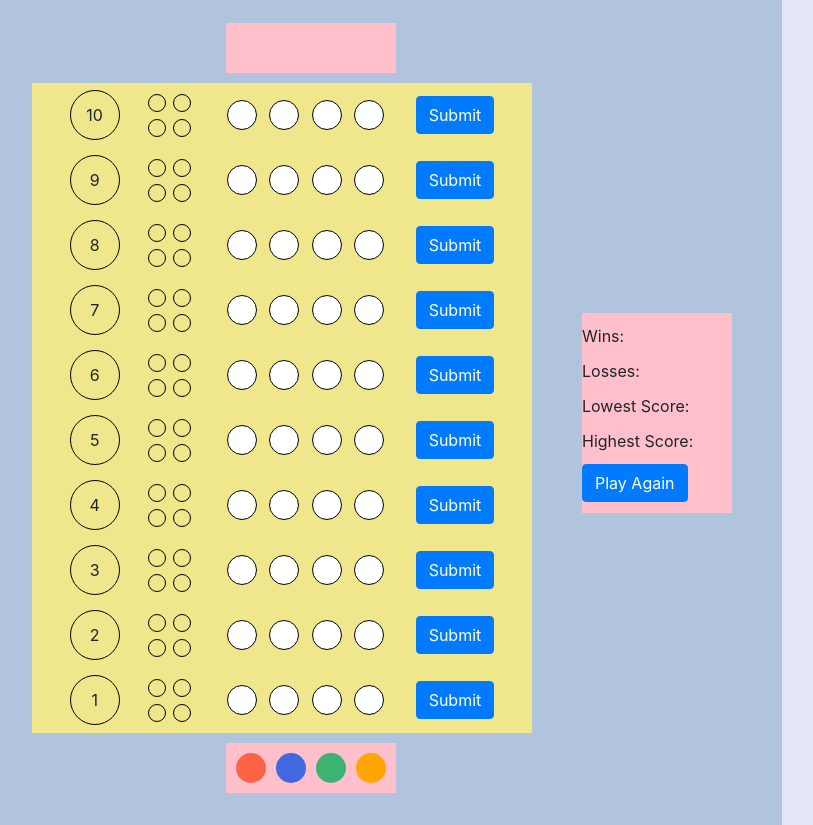
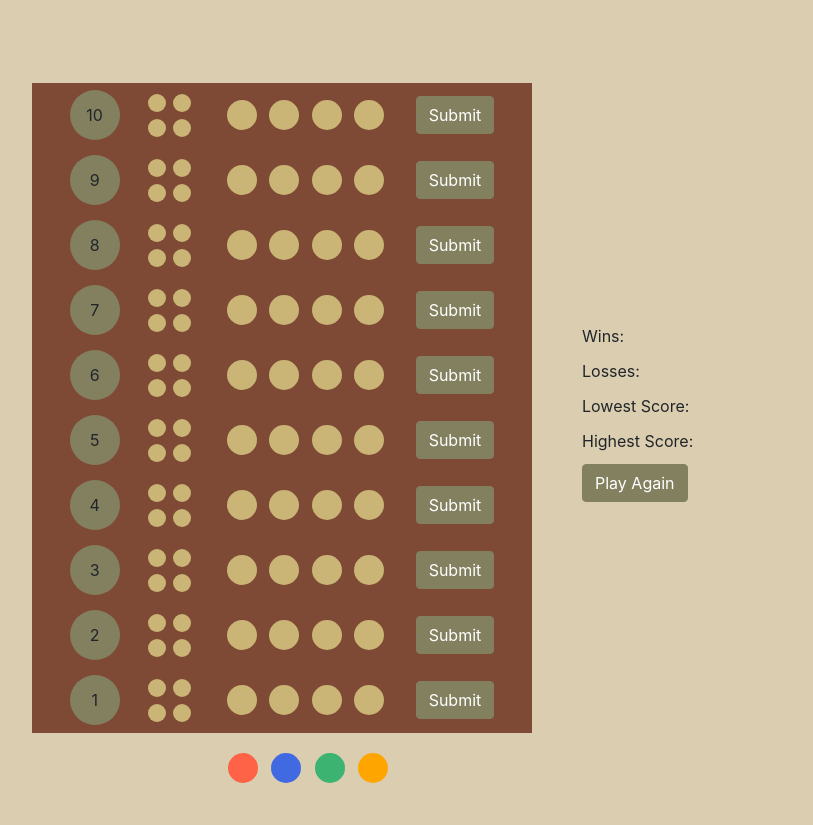
Before and after one commit to lbrantcollins/MasterMind-old, a PHP site: page / in a window 1280 px wide. Shown: the whole page, without its empty margins (18-831 px from the left). Run offline with PHP 8.4, Linux system fonts and the light colour scheme.

Commit message:
chose a color palette and set up the ability to re-play with a new game

```diff
--- a/css/style.css
+++ b/css/style.css
@@ -1,9 +1,22 @@
 body {
-	background-color: lavender;
+	background-color: #dbceb0;
+}
+
+/*.btn-primary, .btn-primary:hover, .btn-primary:active, .btn-primary:visited {
+    background-color: #838060 !important;
+}*/
+
+.btn-primary,
+.btn-primary:hover,
+.btn-primary:active,
+.btn-primary:visited,
+.btn-primary:focus {
+    background-color: #838060;
+    border-color: #838060;
 }
 
 #overall-container {
-	background-color: lightsteelblue;
+	background-color: none;
 	width: 800px;
 	height: 825px;
 	/*position: relative;*/
@@ -23,7 +36,7 @@ body {
 }
 
 #scoreboard-container {
-	background-color: pink;
+	background-color: none;
 	width: 150px;
 	height: 200px;
   	display: flex;
@@ -34,7 +47,7 @@ body {
 }
 
 #background-container {
-	background-color: khaki;
+	background-color: #7e4a35;
 	width: 500px;
 	height: 650px;
   	/*margin-left: 25px;*/
@@ -48,13 +61,13 @@ body {
 }
 
 #color-container, #code-container {
+	background-color: none;
 	display: flex;
 	justify-content: space-evenly;
 	align-items: center;
-	margin: 10px 194px;
-	width: 170px;
+	margin: 10px 182px;
+	width: 188px;
 	height: 50px;
-	background-color: pink;
 }
 
 
@@ -76,12 +89,13 @@ body {
 }
 
 .row-number {
+	background-color: #838060;
 	width: 50px;
 	height: 50px;
 	display: flex;
 	justify-content: space-around;
 	align-items: center;
-	border: 1px solid black;
+	/*border: 1px solid black;*/
 	border-radius: 50%;
 }
 
@@ -93,7 +107,7 @@ body {
 }
 
 .guess {
-	/*background-color: lightsteelblue;*/
+	background-color: none;
 	display: flex;
 	justify-content: space-around;
 	align-items: center;
@@ -102,17 +116,17 @@ body {
 }
 
 .current-peg {
-   box-shadow: inset 0px 0px 0px 3px black;
+   box-shadow: inset 0px 0px 0px 5px #838060;
    box-sizing: border-box;
 }
 
 .guess-pegs {
-	background-color: white;
-	border: 1px solid black;
+	background-color: #cab577;
+	/*border: 1px solid black;*/
 }
 
 .response {
-	/*background-color: pink;*/
+	background-color: none;
 	display: flex;
 	justify-content: space-around;
 	align-items: center;
@@ -122,10 +136,11 @@ body {
 }
 
 .response-pegs {
+	background-color: #cab577;
 	display: flex;
 	justify-content: space-around;
 	align-items: center;
-	border: 1px solid black;
+	/*border: 1px solid black;*/
 	width: 18px;
 	height: 18px;
 	border-radius: 50%;
--- a/js/app.js
+++ b/js/app.js
@@ -6,9 +6,10 @@ const game = {
 	color: ["rgb(255, 99, 71)", "rgb(65, 105, 225)", "rgb(60, 179, 113)", "rgb(255, 165, 0)", "purple", "pink", "yellow", "teal"],
 
 	// player statistics
+	gameNumber: 1,
 	wins: 0,
 	losses: 0,
-	minScore: 10,
+	minScore: 3,
 	maxScore: 1,
 
 	// computer code and response
@@ -168,19 +169,20 @@ const game = {
 			this.revealCode();
 			this.blinkCorrectGuess();
 			this.wins++;
+		} else if (this.guessNumber === 3) {
+			this.revealCode();
+			this.blinkCodeUponLosingGame();
+			this.losses++;
+		}
+		if ( (score === this.numColors)
+				|| (this.guessNumber === 3) ) {
 			if (this.guessNumber > this.maxScore) {
 				this.maxScore = this.guessNumber;
 			}
 			if (this.guessNumber < this.minScore) {
 				this.minScore = this.guessNumber;
 			}
-		} else if (this.guessNumber === 10) {
-			this.revealCode();
-			this.losses++;
-		}
-		if ( (score === this.numColors)
-				|| (this.guessNumber === 10) ) {
-		this.updateScoreBoard();
+			this.updateScoreBoard();
 		}
 	},
 
@@ -195,14 +197,38 @@ const game = {
 		console.log("inside updateScoreBoard");
 		$('#wins').text(`Wins: ${this.wins}`);
 		$('#losses').text(`Losses: ${this.losses}`);
-		$('#lowest').text(`Lowest Score: ${this.minScore}`);
-		$('#highest').text(`Highest Score: ${this.maxScore}`);
+		if ( !( (this.gameNumber === 1) && (this.losses === 1) ) ) {
+			$('#lowest').text(`Lowest Score: ${this.minScore}`);
+			$('#highest').text(`Highest Score: ${this.maxScore}`);
+		}
 	},
 
 	blinkCorrectGuess () {
 		for (let i = 1; i <=	this.numColors; i++) {
 			this.guessRowLocation.find(`[data-peg-number = '${i}']`).addClass("blink");
 		}
+	},
+
+	blinkCodeUponLosingGame () {
+		for (let i = 0; i < this.numColors; i++) {
+			$('#code-container').find(`[data-color-number = '${i}']`).addClass("blink");
+		}
+	},
+
+	gameResetReplay () {
+		for (let i = 1; i <=	this.numColors; i++) {
+			this.guessRowLocation.find(`[data-peg-number = '${i}']`).removeClass("blink");
+		}
+		for (let i = 0; i < this.numColors; i++) {
+			$('#code-container').find(`[data-color-number = '${i}']`).removeClass("blink");
+			$('#code-container').find(`[data-color-number = '${i}']`).css("background-color", "#dbceb0");
+		}
+		// blank out all of the guess colors and response colors from prior game
+		$('.guess-pegs').css("background-color", "#cab577");
+		// $('.guess-pegs').css("border", "1px solid black");
+		$('.response-pegs').css("background-color", "#cab577");
+		this.guessNumber = 1;
+		this.startGame();
 	}
 
 
@@ -239,3 +265,8 @@ $('.guess-button').on('click', (e) => {
 	}
 	// else: do nothing since incorrect submit button was clicked
 })
+
+// listen for the play-again button
+$('#play-again').on('click', (e) => {
+	game.gameResetReplay();
+})
```
